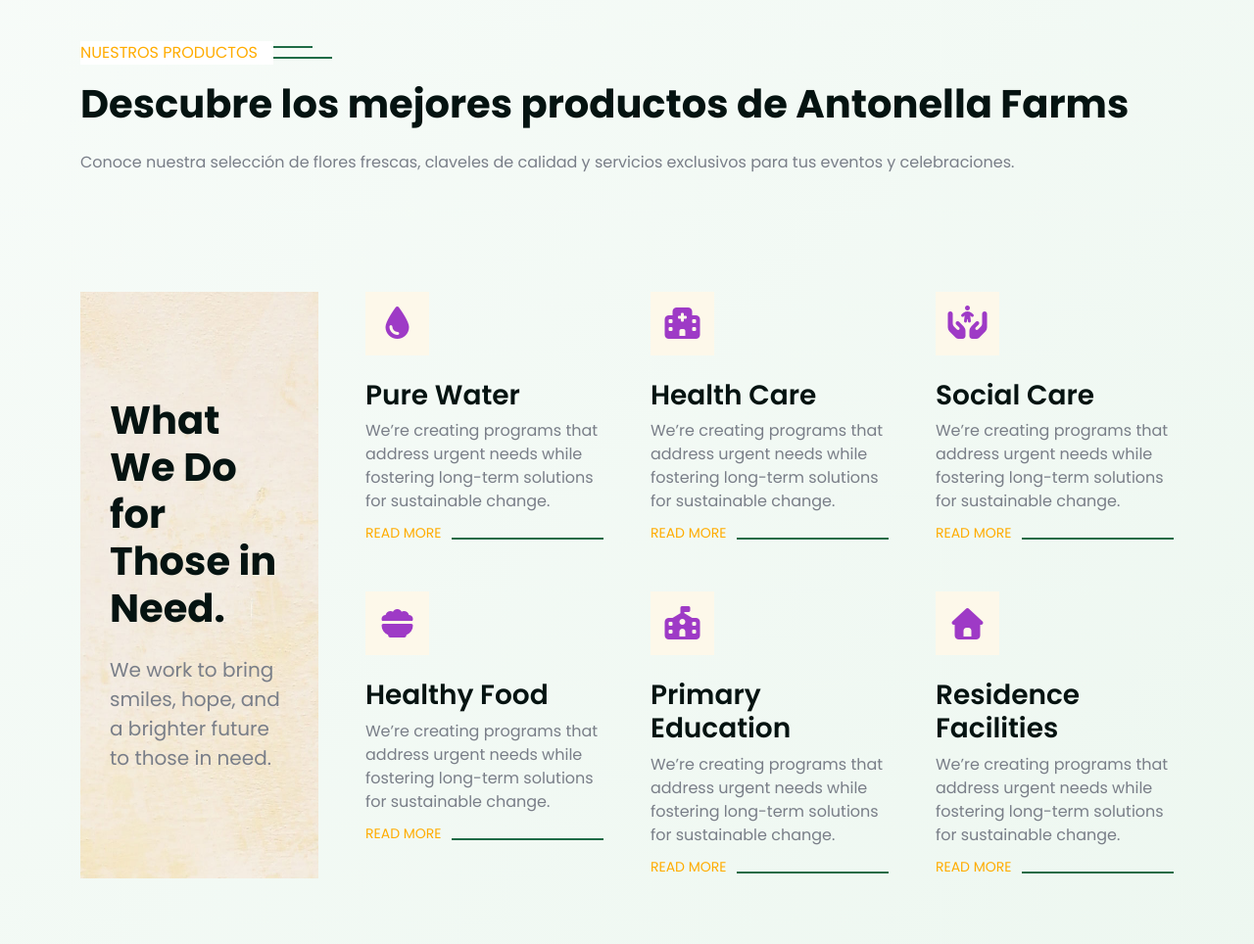
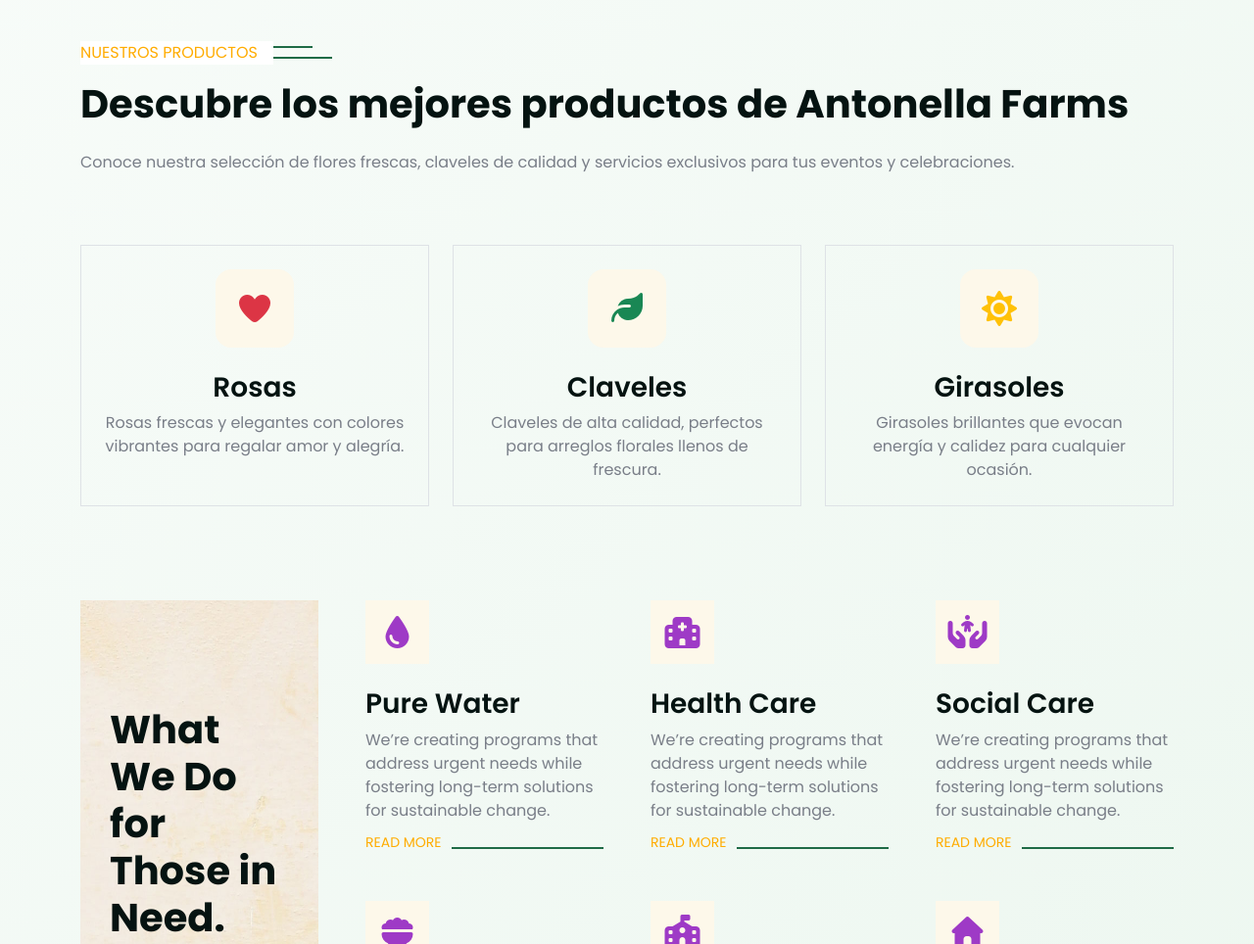
Before and after one commit to samanthaotacoma2186-eng/interfazG6, a Django app: page / in a window 1280 px wide. Shown: the part 1945-2909 px from the top of the page at 98% size. Run offline with Django 5.2, Linux system fonts and the light colour scheme; some libraries are stand-ins or nearby versions.

Commit message:
tipo de rosas que produce

```diff
--- a/inicio/templates/index.html
+++ b/inicio/templates/index.html
@@ -147,6 +147,35 @@
                     <p class="section-title bg-white text-start text-primary pe-3">Nuestros Productos</p>
                     <h1 class="display-6 mb-4 wow fadeIn" data-wow-delay="0.2s">Descubre los mejores productos de Antonella Farms</h1>
                     <p class="mb-4 wow fadeIn" data-wow-delay="0.3s">Conoce nuestra selección de flores frescas, claveles de calidad y servicios exclusivos para tus eventos y celebraciones.</p>
+                </div>
+            </div>
+            <div class="row g-4 mt-4">
+                <div class="col-md-4 wow fadeIn" data-wow-delay="0.1s">
+                    <div class="service-item h-100 p-4 border rounded text-center">
+                        <div class="btn-square bg-light mb-4 mx-auto d-inline-flex align-items-center justify-content-center" style="width:80px; height:80px; border-radius: 1rem;">
+                            <i class="fa fa-heart fa-2x text-danger"></i>
+                        </div>
+                        <h3>Rosas</h3>
+                        <p class="mb-0">Rosas frescas y elegantes con colores vibrantes para regalar amor y alegría.</p>
+                    </div>
+                </div>
+                <div class="col-md-4 wow fadeIn" data-wow-delay="0.2s">
+                    <div class="service-item h-100 p-4 border rounded text-center">
+                        <div class="btn-square bg-light mb-4 mx-auto d-inline-flex align-items-center justify-content-center" style="width:80px; height:80px; border-radius: 1rem;">
+                            <i class="fa fa-leaf fa-2x text-success"></i>
+                        </div>
+                        <h3>Claveles</h3>
+                        <p class="mb-0">Claveles de alta calidad, perfectos para arreglos florales llenos de frescura.</p>
+                    </div>
+                </div>
+                <div class="col-md-4 wow fadeIn" data-wow-delay="0.3s">
+                    <div class="service-item h-100 p-4 border rounded text-center">
+                        <div class="btn-square bg-light mb-4 mx-auto d-inline-flex align-items-center justify-content-center" style="width:80px; height:80px; border-radius: 1rem;">
+                            <i class="fa fa-sun fa-2x text-warning"></i>
+                        </div>
+                        <h3>Girasoles</h3>
+                        <p class="mb-0">Girasoles brillantes que evocan energía y calidez para cualquier ocasión.</p>
+                    </div>
                 </div>
             </div>
         </div>
```
